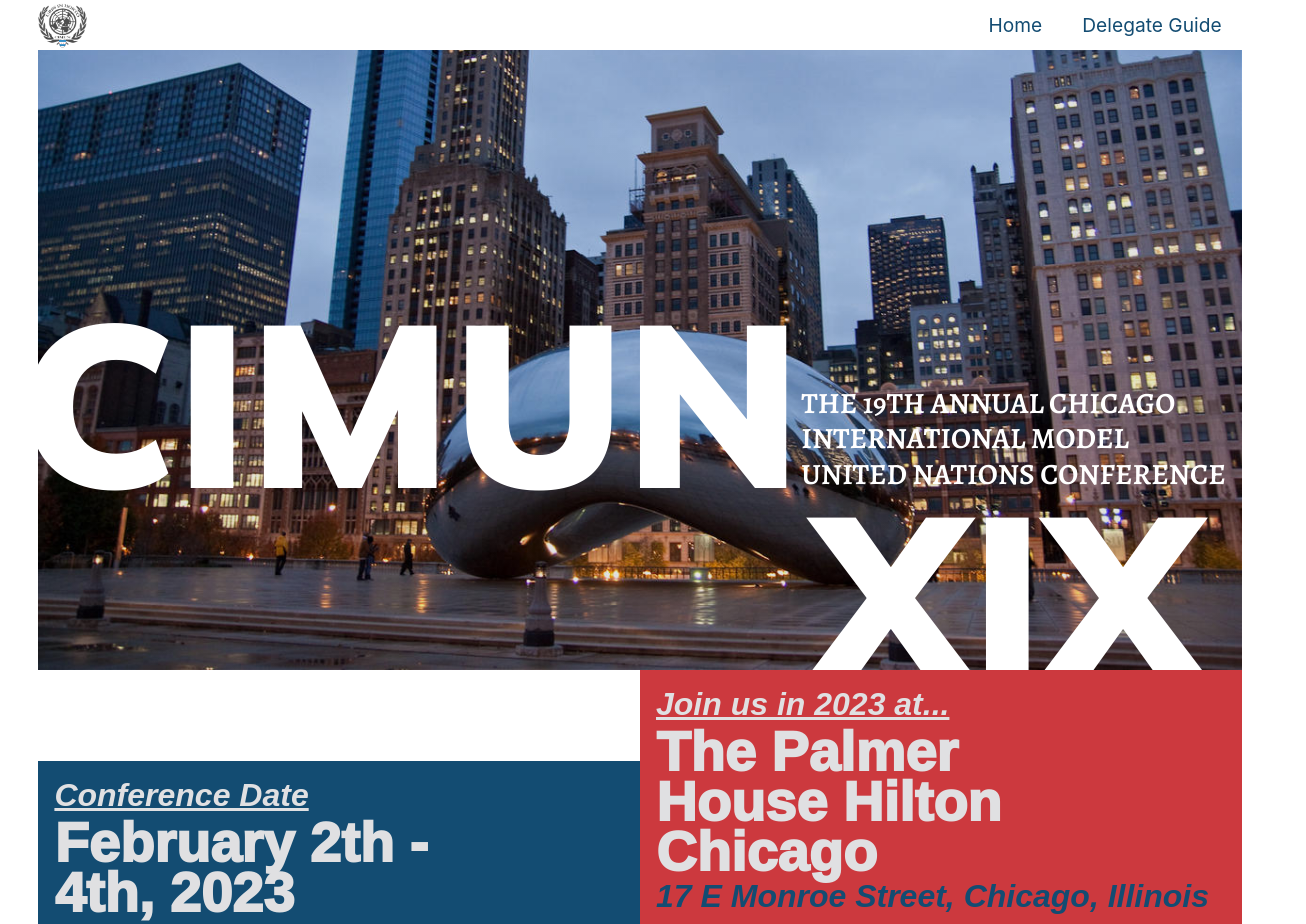
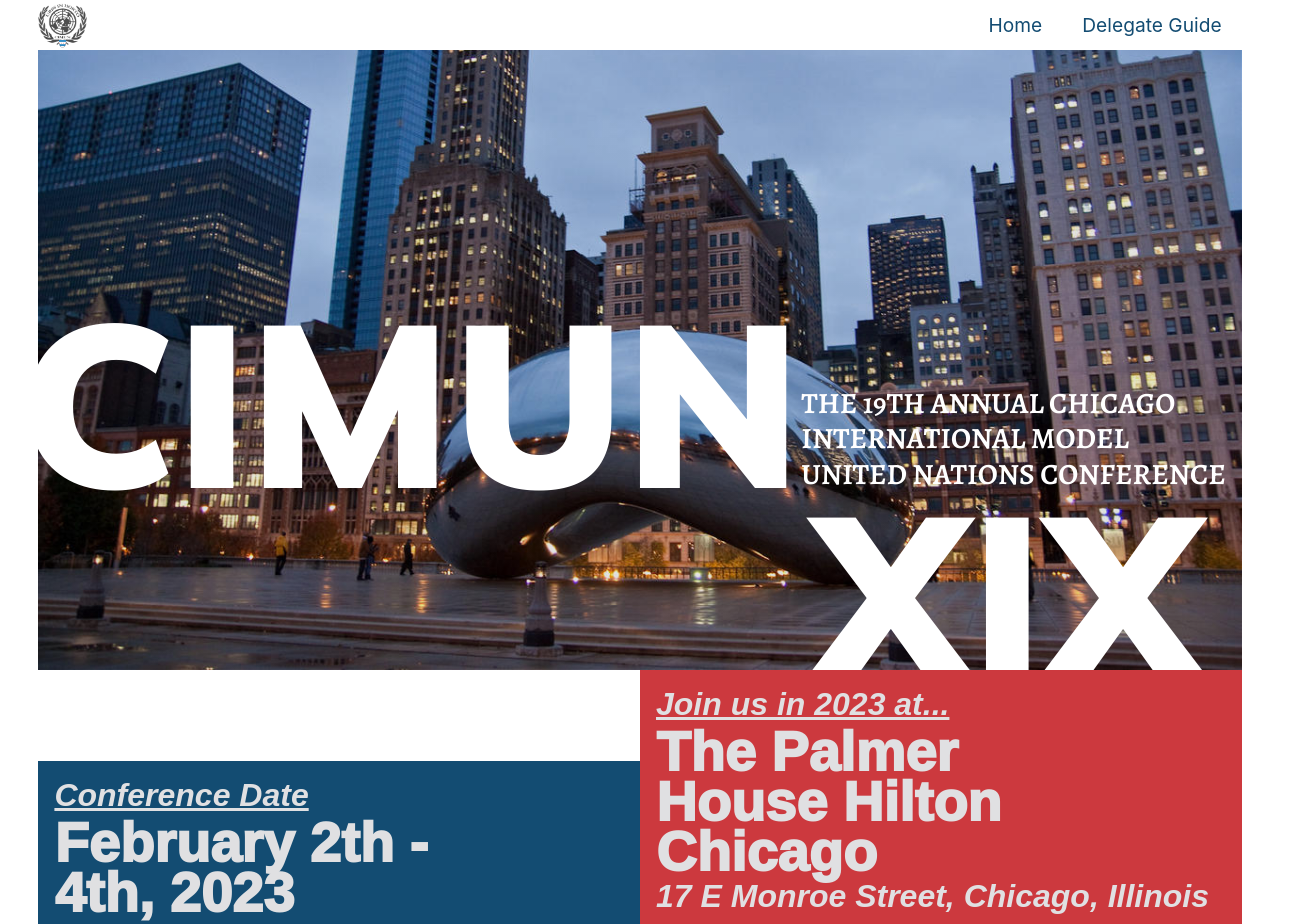
Before and after one commit to Model-UN/cimun-web, a Next.js app: page / in a window 1280 px wide. Shown: the top 924 px of the page, 1306 px wide, since content can reach past the window. Built offline with nearby package versions, Linux system fonts and the light colour scheme.

Commit message:
Update index.tsx

```diff
--- a/components/infoColumns/index.tsx
+++ b/components/infoColumns/index.tsx
@@ -83,7 +83,7 @@
                     self="start"
                     margins="0 0 0.25rem 0"
                     size="2rem"
-                    color={colors.primaryBlue}
+                    color={colors.ltGray}
                 >
                   <strong><em>17 E Monroe Street, Chicago, Illinois</em></strong>
                 </Body>
@@ -91,7 +91,6 @@
             </CardWrapper>
           </CardWrapper>
         </InfoColumnWrapper>
-        // <LetterElement />
         </>
   );
 };
```
